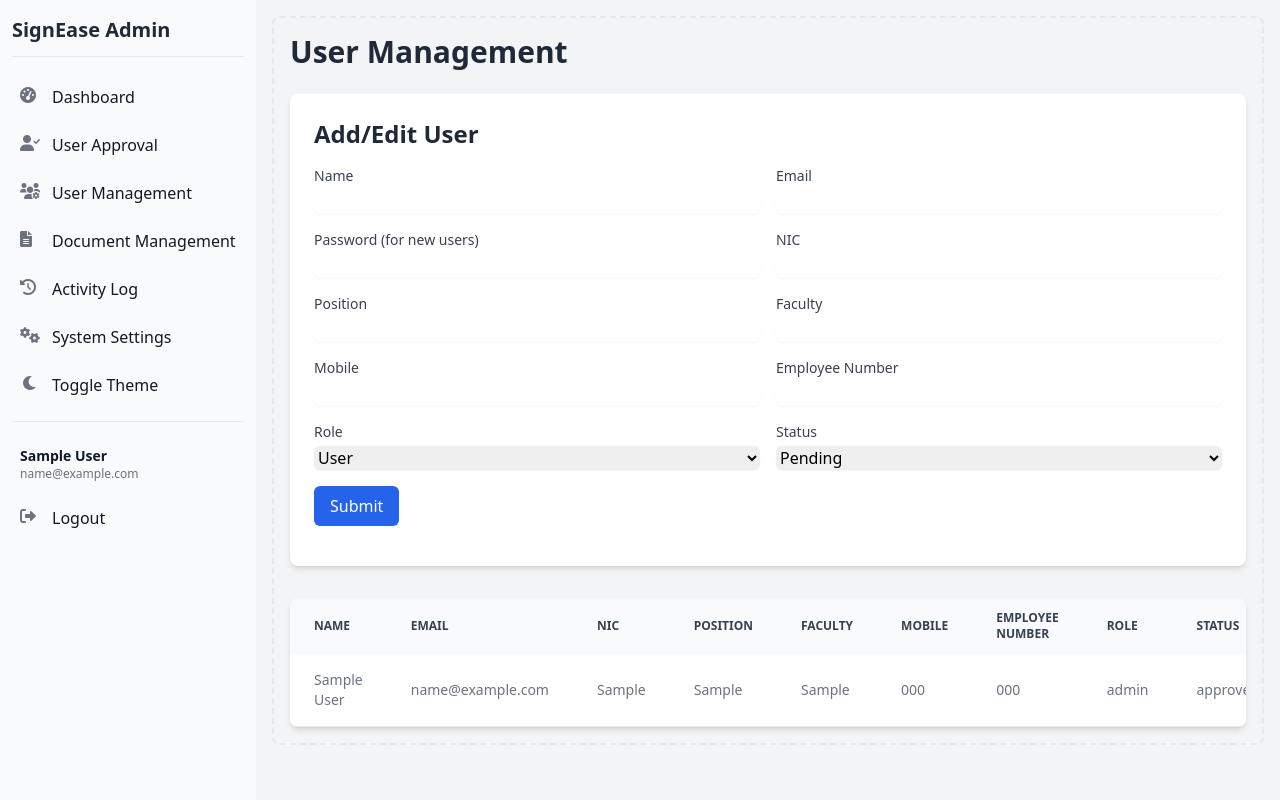
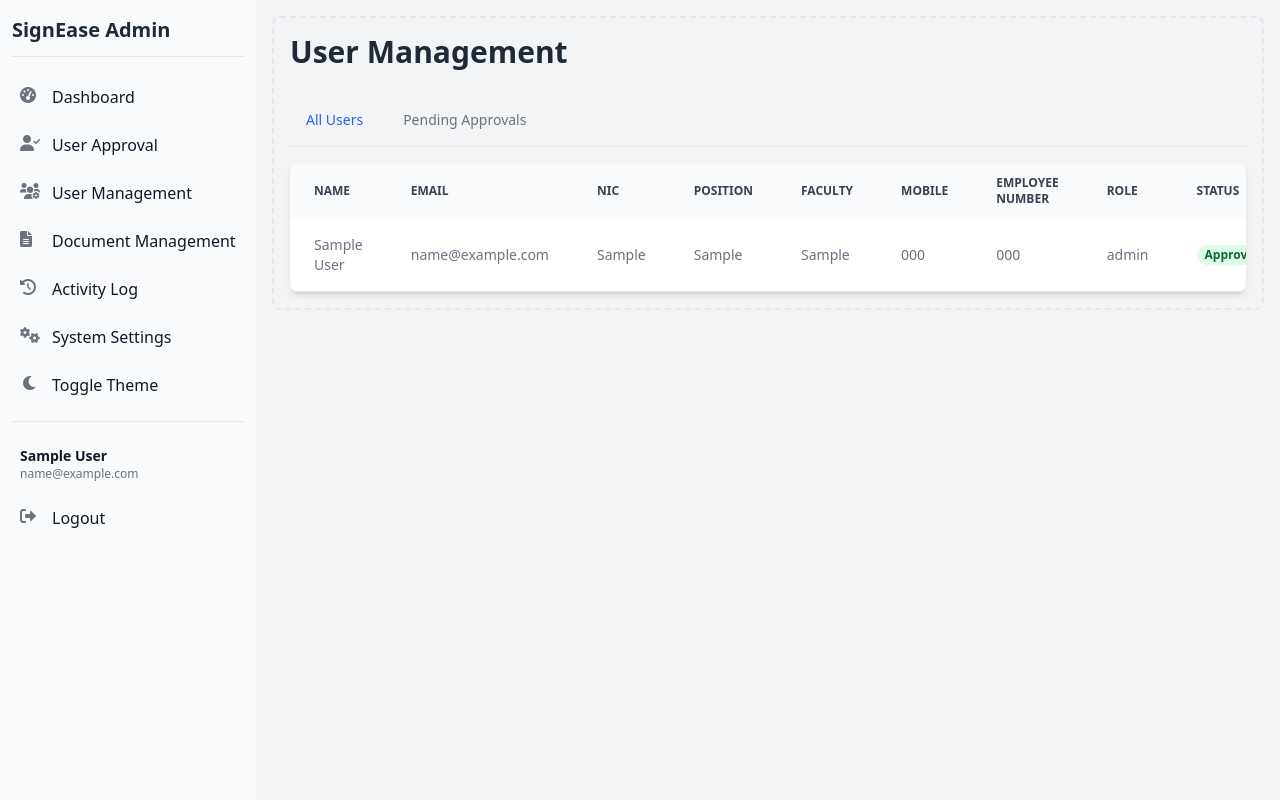
Before and after one commit to SandunLB/Project_Signease, a PHP site: page /user_management.php in a window 1280 px wide. Run offline with PHP 8.4, Linux system fonts and the light colour scheme; the visitor is signed in with stand-in values (Sample User, id 1); tables that the repository leaves empty or names only in its code hold one stand-in row (values such as "Sample post"); some libraries are stand-ins or nearby versions.

Commit message:
Update user_management.php

```diff
--- a/user_management.php
+++ b/user_management.php
@@ -25,8 +25,9 @@ if ($_SERVER['REQUEST_METHOD'] == 'POST' && isset($_POST['action']) && isset($_P
     $stmt->close();
 }
 
-// Handle user addition/update
-if ($_SERVER['REQUEST_METHOD'] == 'POST' && isset($_POST['submit_user'])) {
+// Handle user update
+if ($_SERVER['REQUEST_METHOD'] == 'POST' && isset($_POST['update_user'])) {
+    $user_id = $_POST['user_id'];
     $name = $_POST['name'];
     $email = $_POST['email'];
     $nic = $_POST['nic'];
@@ -37,20 +38,9 @@ if ($_SERVER['REQUEST_METHOD'] == 'POST' && isset($_POST['submit_user'])) {
     $role = $_POST['role'];
     $status = $_POST['status'];
 
-    if (isset($_POST['user_id'])) {
-        // Update existing user
-        $user_id = $_POST['user_id'];
     $sql = "UPDATE users SET name = ?, email = ?, nic = ?, position = ?, faculty = ?, mobile = ?, employee_number = ?, role = ?, status = ? WHERE id = ?";
     $stmt = $conn->prepare($sql);
     $stmt->bind_param("sssssssssi", $name, $email, $nic, $position, $faculty, $mobile, $employee_number, $role, $status, $user_id);
-    } else {
-        // Add new user
-        $password = password_hash($_POST['password'], PASSWORD_DEFAULT);
-        $sql = "INSERT INTO users (name, email, password, nic, position, faculty, mobile, employee_number, role, status) VALUES (?, ?, ?, ?, ?, ?, ?, ?, ?, ?)";
-        $stmt = $conn->prepare($sql);
-        $stmt->bind_param("ssssssssss", $name, $email, $password, $nic, $position, $faculty, $mobile, $employee_number, $role, $status);
-    }
-
     $stmt->execute();
     $stmt->close();
 }
@@ -58,6 +48,10 @@ if ($_SERVER['REQUEST_METHOD'] == 'POST' && isset($_POST['submit_user'])) {
 // Fetch all users
 $sql = "SELECT id, name, email, nic, position, faculty, mobile, employee_number, role, status FROM users ORDER BY status DESC, name ASC";
 $result = $conn->query($sql);
+
+// Fetch pending users
+$sql_pending = "SELECT id, name, email, nic, position, faculty, mobile, employee_number, role FROM users WHERE status = 'pending' ORDER BY name ASC";
+$result_pending = $conn->query($sql_pending);
 ?>
 
 <!DOCTYPE html>
@@ -74,68 +68,20 @@ $result = $conn->query($sql);
         <div class="p-4 border-2 border-gray-200 border-dashed rounded-lg dark:border-gray-700">
             <h1 class="text-3xl font-bold mb-6 text-gray-800 dark:text-white">User Management</h1>
 
-            <!-- Add/Edit User Form -->
-            <div class="mb-8 bg-white dark:bg-gray-800 p-6 rounded-lg shadow-md">
-                <h2 class="text-2xl font-semibold mb-4 text-gray-800 dark:text-white">Add/Edit User</h2>
-                <form action="" method="POST">
-                    <div class="grid grid-cols-2 gap-4">
-                        <input type="hidden" name="user_id" id="user_id">
-                        <div>
-                            <label for="name" class="block text-sm font-medium text-gray-700 dark:text-gray-300">Name</label>
-                            <input type="text" id="name" name="name" required class="mt-1 block w-full rounded-md border-gray-300 shadow-sm focus:border-indigo-300 focus:ring focus:ring-indigo-200 focus:ring-opacity-50 dark:bg-gray-700 dark:border-gray-600 dark:text-white">
-                        </div>
-                        <div>
-                            <label for="email" class="block text-sm font-medium text-gray-700 dark:text-gray-300">Email</label>
-                            <input type="email" id="email" name="email" required class="mt-1 block w-full rounded-md border-gray-300 shadow-sm focus:border-indigo-300 focus:ring focus:ring-indigo-200 focus:ring-opacity-50 dark:bg-gray-700 dark:border-gray-600 dark:text-white">
-                        </div>
-                        <div>
-                            <label for="password" class="block text-sm font-medium text-gray-700 dark:text-gray-300">Password (for new users)</label>
-                            <input type="password" id="password" name="password" class="mt-1 block w-full rounded-md border-gray-300 shadow-sm focus:border-indigo-300 focus:ring focus:ring-indigo-200 focus:ring-opacity-50 dark:bg-gray-700 dark:border-gray-600 dark:text-white">
-                        </div>
-                        <div>
-                            <label for="nic" class="block text-sm font-medium text-gray-700 dark:text-gray-300">NIC</label>
-                            <input type="text" id="nic" name="nic" required class="mt-1 block w-full rounded-md border-gray-300 shadow-sm focus:border-indigo-300 focus:ring focus:ring-indigo-200 focus:ring-opacity-50 dark:bg-gray-700 dark:border-gray-600 dark:text-white">
-                        </div>
-                        <div>
-                            <label for="position" class="block text-sm font-medium text-gray-700 dark:text-gray-300">Position</label>
-                            <input type="text" id="position" name="position" required class="mt-1 block w-full rounded-md border-gray-300 shadow-sm focus:border-indigo-300 focus:ring focus:ring-indigo-200 focus:ring-opacity-50 dark:bg-gray-700 dark:border-gray-600 dark:text-white">
-                        </div>
-                        <div>
-                            <label for="faculty" class="block text-sm font-medium text-gray-700 dark:text-gray-300">Faculty</label>
-                            <input type="text" id="faculty" name="faculty" required class="mt-1 block w-full rounded-md border-gray-300 shadow-sm focus:border-indigo-300 focus:ring focus:ring-indigo-200 focus:ring-opacity-50 dark:bg-gray-700 dark:border-gray-600 dark:text-white">
-                        </div>
-                        <div>
-                            <label for="mobile" class="block text-sm font-medium text-gray-700 dark:text-gray-300">Mobile</label>
-                            <input type="text" id="mobile" name="mobile" required class="mt-1 block w-full rounded-md border-gray-300 shadow-sm focus:border-indigo-300 focus:ring focus:ring-indigo-200 focus:ring-opacity-50 dark:bg-gray-700 dark:border-gray-600 dark:text-white">
-                        </div>
-                        <div>
-                            <label for="employee_number" class="block text-sm font-medium text-gray-700 dark:text-gray-300">Employee Number</label>
-                            <input type="text" id="employee_number" name="employee_number" required class="mt-1 block w-full rounded-md border-gray-300 shadow-sm focus:border-indigo-300 focus:ring focus:ring-indigo-200 focus:ring-opacity-50 dark:bg-gray-700 dark:border-gray-600 dark:text-white">
-                        </div>
-                        <div>
-                            <label for="role" class="block text-sm font-medium text-gray-700 dark:text-gray-300">Role</label>
-                            <select id="role" name="role" required class="mt-1 block w-full rounded-md border-gray-300 shadow-sm focus:border-indigo-300 focus:ring focus:ring-indigo-200 focus:ring-opacity-50 dark:bg-gray-700 dark:border-gray-600 dark:text-white">
-                                <option value="user">User</option>
-                                <option value="admin">Admin</option>
-                            </select>
-                        </div>
-                        <div>
-                            <label for="status" class="block text-sm font-medium text-gray-700 dark:text-gray-300">Status</label>
-                            <select id="status" name="status" required class="mt-1 block w-full rounded-md border-gray-300 shadow-sm focus:border-indigo-300 focus:ring focus:ring-indigo-200 focus:ring-opacity-50 dark:bg-gray-700 dark:border-gray-600 dark:text-white">
-                                <option value="pending">Pending</option>
-                                <option value="approved">Approved</option>
-                            </select>
-                        </div>
-                    </div>
-                    <div class="mt-4">
-                        <button type="submit" name="submit_user" class="px-4 py-2 bg-blue-600 text-white rounded-md hover:bg-blue-700 focus:outline-none focus:ring-2 focus:ring-blue-500 focus:ring-offset-2">
-                            Submit
-                        </button>
-                    </div>
-                </form>
+            <!-- Tabs -->
+            <div class="mb-4">
+                <ul class="flex flex-wrap text-sm font-medium text-center text-gray-500 border-b border-gray-200 dark:border-gray-700 dark:text-gray-400">
+                    <li class="mr-2">
+                        <a href="#" class="inline-block p-4 text-blue-600 bg-gray-100 rounded-t-lg active dark:bg-gray-800 dark:text-blue-500" onclick="showTab('all-users')">All Users</a>
+                    </li>
+                    <li class="mr-2">
+                        <a href="#" class="inline-block p-4 rounded-t-lg hover:text-gray-600 hover:bg-gray-50 dark:hover:bg-gray-800 dark:hover:text-gray-300" onclick="showTab('pending-approvals')">Pending Approvals</a>
+                    </li>
+                </ul>
             </div>
 
-            <!-- User List -->
+            <!-- All Users Tab -->
+            <div id="all-users" class="tab-content">
                 <div class="overflow-x-auto relative shadow-md sm:rounded-lg">
                     <table class="w-full text-sm text-left text-gray-500 dark:text-gray-400">
                         <thead class="text-xs text-gray-700 uppercase bg-gray-50 dark:bg-gray-700 dark:text-gray-400">
@@ -163,9 +109,47 @@ $result = $conn->query($sql);
                                     <td class="py-4 px-6"><?php echo htmlspecialchars($row['mobile']); ?></td>
                                     <td class="py-4 px-6"><?php echo htmlspecialchars($row['employee_number']); ?></td>
                                     <td class="py-4 px-6"><?php echo htmlspecialchars($row['role']); ?></td>
-                                <td class="py-4 px-6"><?php echo htmlspecialchars($row['status']); ?></td>
                                     <td class="py-4 px-6">
-                                    <?php if ($row['status'] === 'pending'): ?>
+                                        <span class="px-2 inline-flex text-xs leading-5 font-semibold rounded-full
+                                            <?php echo $row['status'] === 'approved' ? 'bg-green-100 text-green-800' : 'bg-yellow-100 text-yellow-800'; ?>">
+                                            <?php echo ucfirst(htmlspecialchars($row['status'])); ?>
+                                        </span>
+                                    </td>
+                                    <td class="py-4 px-6">
+                                        <button onclick="openUpdateModal(<?php echo htmlspecialchars(json_encode($row)); ?>)" class="text-blue-600 dark:text-blue-500 hover:underline">
+                                            Edit
+                                        </button>
+                                    </td>
+                                </tr>
+                            <?php endwhile; ?>
+                        </tbody>
+                    </table>
+                </div>
+            </div>
+
+            <!-- Pending Approvals Tab -->
+            <div id="pending-approvals" class="tab-content hidden">
+                <div class="overflow-x-auto relative shadow-md sm:rounded-lg">
+                    <table class="w-full text-sm text-left text-gray-500 dark:text-gray-400">
+                        <thead class="text-xs text-gray-700 uppercase bg-gray-50 dark:bg-gray-700 dark:text-gray-400">
+                            <tr>
+                                <th scope="col" class="py-3 px-6">Name</th>
+                                <th scope="col" class="py-3 px-6">Email</th>
+                                <th scope="col" class="py-3 px-6">NIC</th>
+                                <th scope="col" class="py-3 px-6">Position</th>
+                                <th scope="col" class="py-3 px-6">Faculty</th>
+                                <th scope="col" class="py-3 px-6">Action</th>
+                            </tr>
+                        </thead>
+                        <tbody>
+                            <?php while ($row = $result_pending->fetch_assoc()): ?>
+                                <tr class="bg-white border-b dark:bg-gray-800 dark:border-gray-700 hover:bg-gray-50 dark:hover:bg-gray-600">
+                                    <td class="py-4 px-6"><?php echo htmlspecialchars($row['name']); ?></td>
+                                    <td class="py-4 px-6"><?php echo htmlspecialchars($row['email']); ?></td>
+                                    <td class="py-4 px-6"><?php echo htmlspecialchars($row['nic']); ?></td>
+                                    <td class="py-4 px-6"><?php echo htmlspecialchars($row['position']); ?></td>
+                                    <td class="py-4 px-6"><?php echo htmlspecialchars($row['faculty']); ?></td>
+                                    <td class="py-4 px-6">
                                         <form method="POST" class="inline-block mr-2">
                                             <input type="hidden" name="user_id" value="<?php echo $row['id']; ?>">
                                             <input type="hidden" name="action" value="approve">
@@ -180,10 +164,6 @@ $result = $conn->query($sql);
                                                 Reject
                                             </button>
                                         </form>
-                                    <?php endif; ?>
-                                    <button onclick="editUser(<?php echo htmlspecialchars(json_encode($row)); ?>)" class="text-white bg-blue-700 hover:bg-blue-800 focus:ring-4 focus:ring-blue-300 font-medium rounded-lg text-sm px-5 py-2.5 text-center dark:bg-blue-600 dark:hover:bg-blue-700 dark:focus:ring-blue-800">
-                                        Edit
-                                    </button>
                                     </td>
                                 </tr>
                             <?php endwhile; ?>
@@ -192,18 +172,113 @@ $result = $conn->query($sql);
                 </div>
             </div>
         </div>
+    </div>
+
+    <!-- Update User Modal -->
+    <div id="updateModal" class="fixed z-10 inset-0 overflow-y-auto hidden" aria-labelledby="modal-title" role="dialog" aria-modal="true">
+        <div class="flex items-end justify-center min-h-screen pt-4 px-4 pb-20 text-center sm:block sm:p-0">
+            <div class="fixed inset-0 bg-gray-500 bg-opacity-75 transition-opacity" aria-hidden="true"></div>
+            <span class="hidden sm:inline-block sm:align-middle sm:h-screen" aria-hidden="true">&#8203;</span>
+            <div class="inline-block align-bottom bg-white rounded-lg text-left overflow-hidden shadow-xl transform transition-all sm:my-8 sm:align-middle sm:max-w-lg sm:w-full">
+                <div class="bg-white dark:bg-gray-800 px-4 pt-5 pb-4 sm:p-6 sm:pb-4">
+                    <h3 class="text-lg leading-6 font-medium text-gray-900 dark:text-white" id="modal-title">
+                        Update User
+                    </h3>
+                    <div class="mt-2">
+                        <form id="updateForm" method="POST">
+                            <input type="hidden" id="update_user_id" name="user_id">
+                            <div class="grid grid-cols-1 gap-4">
+                                <div>
+                                    <label for="update_name" class="block text-sm font-medium text-gray-700 dark:text-gray-300">Name</label>
+                                    <input type="text" id="update_name" name="name" required class="mt-1 block w-full rounded-md border-gray-300 shadow-sm focus:border-indigo-300 focus:ring focus:ring-indigo-200 focus:ring-opacity-50 dark:bg-gray-700 dark:border-gray-600 dark:text-white">
+                                </div>
+                                <div>
+                                    <label for="update_email" class="block text-sm font-medium text-gray-700 dark:text-gray-300">Email</label>
+                                    <input type="email" id="update_email" name="email" required class="mt-1 block w-full rounded-md border-gray-300 shadow-sm focus:border-indigo-300 focus:ring focus:ring-indigo-200 focus:ring-opacity-50 dark:bg-gray-700 dark:border-gray-600 dark:text-white">
+                                </div>
+                                <div>
+                                    <label for="update_nic" class="block text-sm font-medium text-gray-700 dark:text-gray-300">NIC</label>
+                                    <input type="text" id="update_nic" name="nic" required class="mt-1 block w-full rounded-md border-gray-300 shadow-sm focus:border-indigo-300 focus:ring focus:ring-indigo-200 focus:ring-opacity-50 dark:bg-gray-700 dark:border-gray-600 dark:text-white">
+                                </div>
+                                <div>
+                                    <label for="update_position" class="block text-sm font-medium text-gray-700 dark:text-gray-300">Position</label>
+                                    <input type="text" id="update_position" name="position" required class="mt-1 block w-full rounded-md border-gray-300 shadow-sm focus:border-indigo-300 focus:ring focus:ring-indigo-200 focus:ring-opacity-50 dark:bg-gray-700 dark:border-gray-600 dark:text-white">
+                                </div>
+                                <div>
+                                    <label for="update_faculty" class="block text-sm font-medium text-gray-700 dark:text-gray-300">Faculty</label>
+                                    <input type="text" id="update_faculty" name="faculty" required class="mt-1 block w-full rounded-md border-gray-300 shadow-sm focus:border-indigo-300 focus:ring focus:ring-indigo-200 focus:ring-opacity-50 dark:bg-gray-700 dark:border-gray-600 dark:text-white">
+                                </div>
+                                <div>
+                                    <label for="update_mobile" class="block text-sm font-medium text-gray-700 dark:text-gray-300">Mobile</label>
+                                    <input type="text" id="update_mobile" name="mobile" required class="mt-1 block w-full rounded-md border-gray-300 shadow-sm focus:border-indigo-300 focus:ring focus:ring-indigo-200 focus:ring-opacity-50 dark:bg-gray-700 dark:border-gray-600 dark:text-white">
+                                </div>
+                                <div>
+                                    <label for="update_employee_number" class="block text-sm font-medium text-gray-700 dark:text-gray-300">Employee Number</label>
+                                    <input type="text" id="update_employee_number" name="employee_number" required class="mt-1 block w-full rounded-md border-gray-300 shadow-sm focus:border-indigo-300 focus:ring focus:ring-indigo-200 focus:ring-opacity-50 dark:bg-gray-700 dark:border-gray-600 dark:text-white">
+                                </div>
+                                <div>
+                                    <label for="update_role" class="block text-sm font-medium text-gray-700 dark:text-gray-300">Role</label>
+                                    <select id="update_role" name="role" required class="mt-1 block w-full rounded-md border-gray-300 shadow-sm focus:border-indigo-300 focus:ring focus:ring-indigo-200 focus:ring-opacity-50 dark:bg-gray-700 dark:border-gray-600 dark:text-white">
+                                        <option value="user">User</option>
+                                        <option value="admin">Admin</option>
+                                    </select>
+                                </div>
+                                <div>
+                                    <label for="update_status" class="block text-sm font-medium text-gray-700 dark:text-gray-300">Status</label>
+                                    <select id="update_status" name="status" required class="mt-1 block w-full rounded-md border-gray-300 shadow-sm focus:border-indigo-300 focus:ring focus:ring-indigo-200 focus:ring-opacity-50 dark:bg-gray-700 dark:border-gray-600 dark:text-white">
+                                        <option value="pending">Pending</option>
+                                        <option value="approved">Approved</option>
+                                    </select>
+                                </div>
+                            </div>
+                            <div class="mt-4">
+                                <button type="submit" name="update_user" class="inline-flex justify-center py-2 px-4 border border-transparent shadow-sm text-sm font-medium rounded-md text-white bg-blue-600 hover:bg-blue-700 focus:outline-none focus:ring-2 focus:ring-offset-2 focus:ring-blue-500">
+                                    Update User
+                                </button>
+                            </div>
+                        </form>
+                    </div>
+                </div>
+                <div class="bg-gray-50 dark:bg-gray-700 px-4 py-3 sm:px-6 sm:flex sm:flex-row-reverse">
+                    <button type="button" class="mt-3 w-full inline-flex justify-center rounded-md border border-gray-300 shadow-sm px-4 py-2 bg-white text-base font-medium text-gray-700 hover:bg-gray-50 focus:outline-none focus:ring-2 focus:ring-offset-2 focus:ring-indigo-500 sm:mt-0 sm:ml-3 sm:w-auto sm:text-sm dark:bg-gray-800 dark:text-white dark:border-gray-600 dark:hover:bg-gray-700" onclick="closeUpdateModal()">
+                        Close
+                    </button>
+                </div>
+            </div>
+        </div>
+    </div>
+
     <script>
-        function editUser(user) {
-            document.getElementById('user_id').value = user.id;
-            document.getElementById('name').value = user.name;
-            document.getElementById('email').value = user.email;
-            document.getElementById('nic').value = user.nic;
-            document.getElementById('position').value = user.position;
-            document.getElementById('faculty').value = user.faculty;
-            document.getElementById('mobile').value = user.mobile;
-            document.getElementById('employee_number').value = user.employee_number;
-            document.getElementById('role').value = user.role;
-            document.getElementById('status').value = user.status;
+        function showTab(tabId) {
+            document.querySelectorAll('.tab-content').forEach(tab => {
+                tab.classList.add('hidden');
+            });
+            document.getElementById(tabId).classList.remove('hidden');
+
+            document.querySelectorAll('.flex.flex-wrap a').forEach(link => {
+                link.classList.remove('text-blue-600', 'bg-gray-100', 'dark:bg-gray-800', 'dark:text-blue-500');
+                link.classList.add('hover:text-gray-600', 'hover:bg-gray-50', 'dark:hover:bg-gray-800', 'dark:hover:text-gray-300');
+            });
+            document.querySelector(`a[onclick="showTab('${tabId}')"]`).classList.add('text-blue-600', 'bg-gray-100', 'dark:bg-gray-800', 'dark:text-blue-500');
+            document.querySelector(`a[onclick="showTab('${tabId}')"]`).classList.remove('hover:text-gray-600', 'hover:bg-gray-50', 'dark:hover:bg-gray-800', 'dark:hover:text-gray-300');
+        }
+
+        function openUpdateModal(user) {
+            document.getElementById('update_user_id').value = user.id;
+            document.getElementById('update_name').value = user.name;
+            document.getElementById('update_email').value = user.email;
+            document.getElementById('update_nic').value = user.nic;
+            document.getElementById('update_position').value = user.position;
+            document.getElementById('update_faculty').value = user.faculty;
+            document.getElementById('update_mobile').value = user.mobile;
+            document.getElementById('update_employee_number').value = user.employee_number;
+            document.getElementById('update_role').value = user.role;
+            document.getElementById('update_status').value = user.status;
+            document.getElementById('updateModal').classList.remove('hidden');
+        }
+
+        function closeUpdateModal() {
+            document.getElementById('updateModal').classList.add('hidden');
         }
     </script>
     <script src="theme.js"></script>
```
Lines whose indentation alone changed are shown as unchanged.
